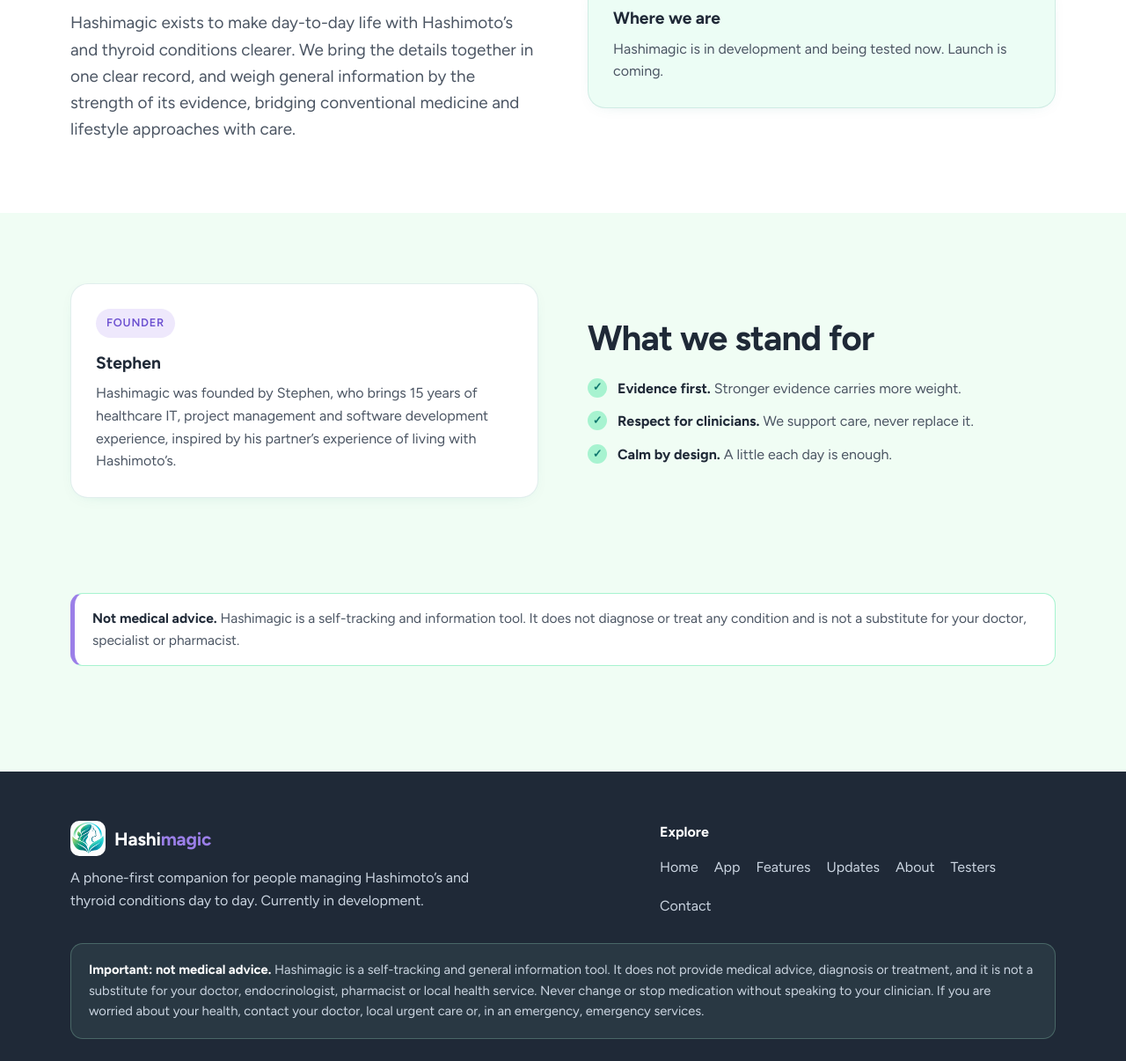
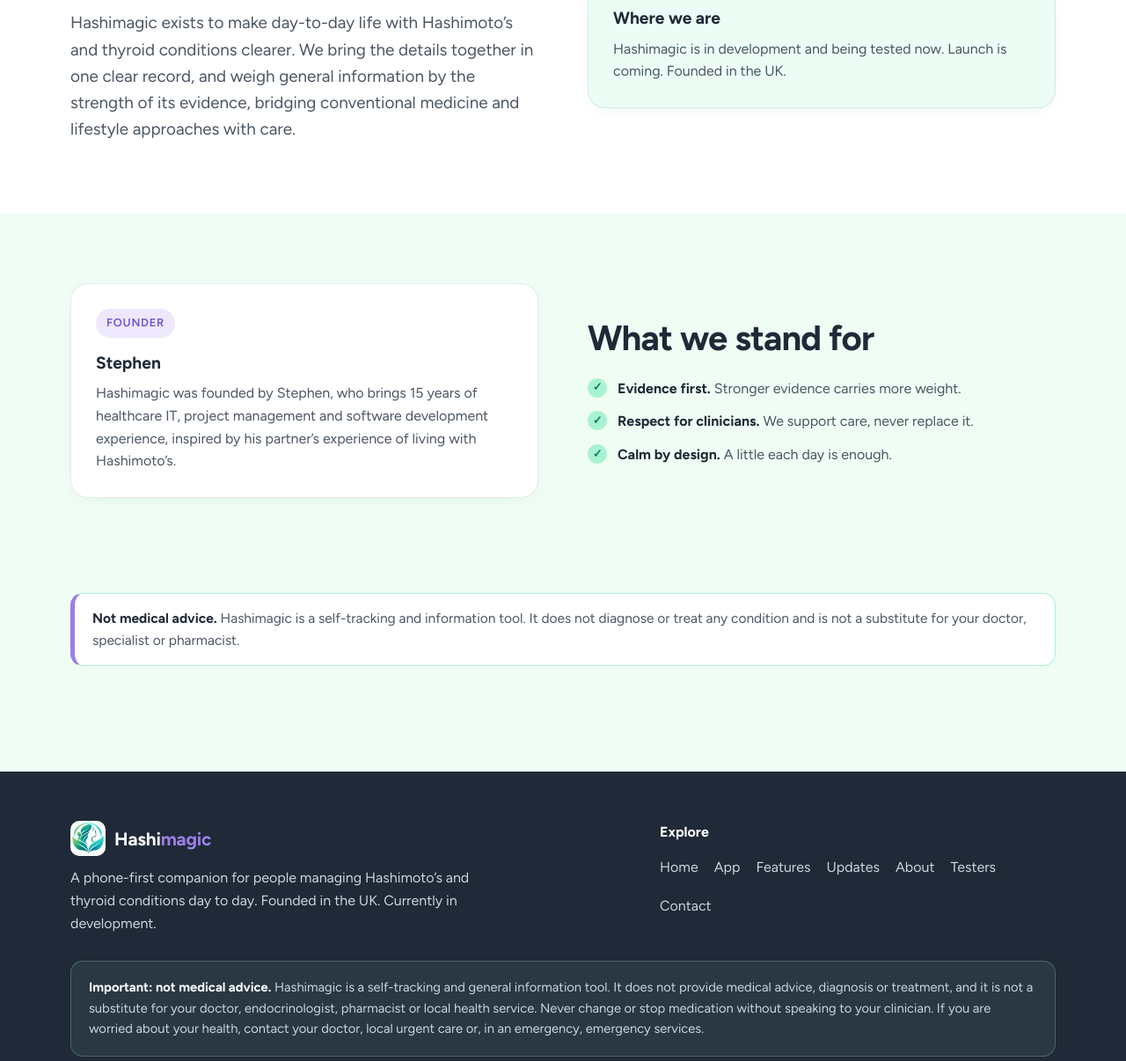
Before and after one commit to irishbeast1980/hashimagic-site, a plain HTML site: page about.html in a window 1280 px wide. Shown: the part 573-1779 px from the top of the page at 88% size. Drawn offline with Linux system fonts and the light colour scheme.

Commit message:
Apply Stephen worldwide wording decisions
Use medication on Home, restore Founded in the UK on About and all
footers, keep the WHO addition and healthcare IT change.

```diff
--- a/about.html
+++ b/about.html
@@ -9,12 +9,12 @@
 <main>
 <section class="page-hero"><div class="wrap"><span class="pill">About</span><h1>Helping people with Hashimoto&rsquo;s or thyroid conditions <em>see the whole picture</em></h1></div></section>
 <section class="alt"><div class="wrap grid2"><div><h2>Our mission</h2><p class="lead">Hashimagic exists to make day-to-day life with Hashimoto&rsquo;s and thyroid conditions clearer. We bring the details together in one clear record, and weigh general information by the strength of its evidence, bridging conventional medicine and lifestyle approaches with care.</p></div>
-<div class="card"><h3>Where we are</h3><p>Hashimagic is in development and being tested now. Launch is coming.</p></div></div></section>
+<div class="card"><h3>Where we are</h3><p>Hashimagic is in development and being tested now. Launch is coming. Founded in the UK.</p></div></div></section>
 <section><div class="wrap grid2"><div class="card"><span class="pill ins">Founder</span><h3 style="margin-top:14px">Stephen</h3><p>Hashimagic was founded by Stephen, who brings 15 years of healthcare IT, project management and software development experience, inspired by his partner&rsquo;s experience of living with Hashimoto&rsquo;s.</p></div>
 <div><h2>What we stand for</h2><ul class="ticks"><li><strong>Evidence first.</strong> Stronger evidence carries more weight.</li><li><strong>Respect for clinicians.</strong> We support care, never replace it.</li><li><strong>Calm by design.</strong> A little each day is enough.</li></ul></div></div></section>
 <section style="padding-top:0"><div class="wrap"><div class="disclaimer"><strong>Not medical advice.</strong> Hashimagic is a self-tracking and information tool. It does not diagnose or treat any condition and is not a substitute for your doctor, specialist or pharmacist.</div></div></section></main>
 <footer><div class="wrap"><div class="fgrid"><div><a class="brand" href="index.html"><img src="img/hashimagic-mark.png" alt=""><span class="wm"><span class="wm-h">Hash</span><span class="wm-i">i</span><span class="wm-m">magic</span></span></a>
-<p style="margin-top:12px;max-width:30em">A phone-first companion for people managing Hashimoto&rsquo;s and thyroid conditions day to day. Currently in development.</p></div>
+<p style="margin-top:12px;max-width:30em">A phone-first companion for people managing Hashimoto&rsquo;s and thyroid conditions day to day. Founded in the UK. Currently in development.</p></div>
 <div><strong style="color:#fff">Explore</strong><ul class="flinks"><li><a href="index.html">Home</a></li><li><a href="app.html">App</a></li><li><a href="features.html">Features</a></li><li><a href="updates.html">Updates</a></li><li><a href="about.html">About</a></li><li><a href="become-a-tester.html">Testers</a></li><li><a href="contact.html">Contact</a></li></ul></div></div>
 <div class="fdisc"><strong>Important: not medical advice.</strong> Hashimagic is a self-tracking and general information tool. It does not provide medical advice, diagnosis or treatment, and it is not a substitute for your doctor, endocrinologist, pharmacist or local health service. Never change or stop medication without speaking to your clinician. If you are worried about your health, contact your doctor, local urgent care or, in an emergency, emergency services.</div>
 <p class="copy">&copy; 2026 Hashimagic. All rights reserved.</p></div></footer></body></html>
```
Also changed, not shown: app.html (+1 -1 lines), become-a-tester.html (+1 -1 lines), contact.html (+1 -1 lines), features.html (+1 -1 lines), index.html (+2 -2 lines), install-android.html (+1 -1 lines), install-ios.html (+1 -1 lines), updates.html (+1 -1 lines).
